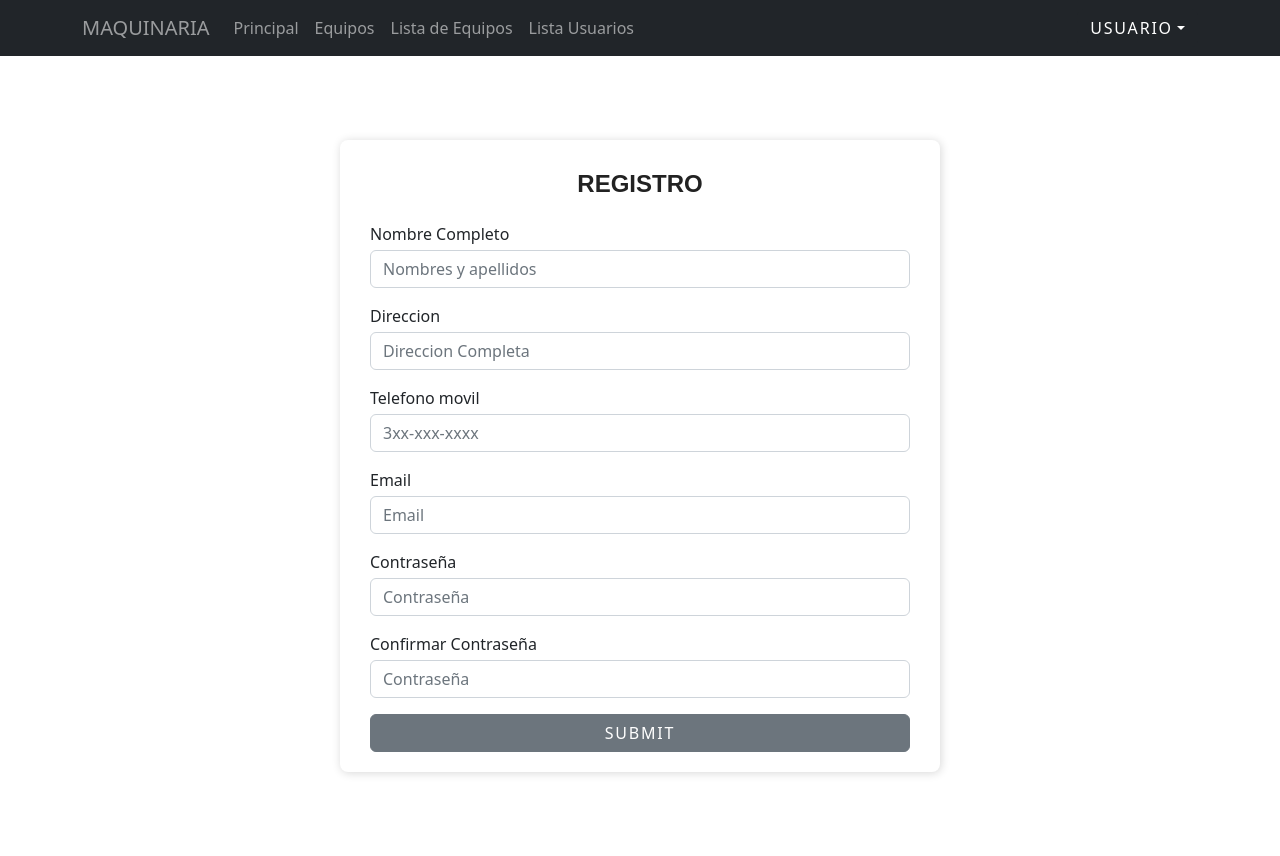
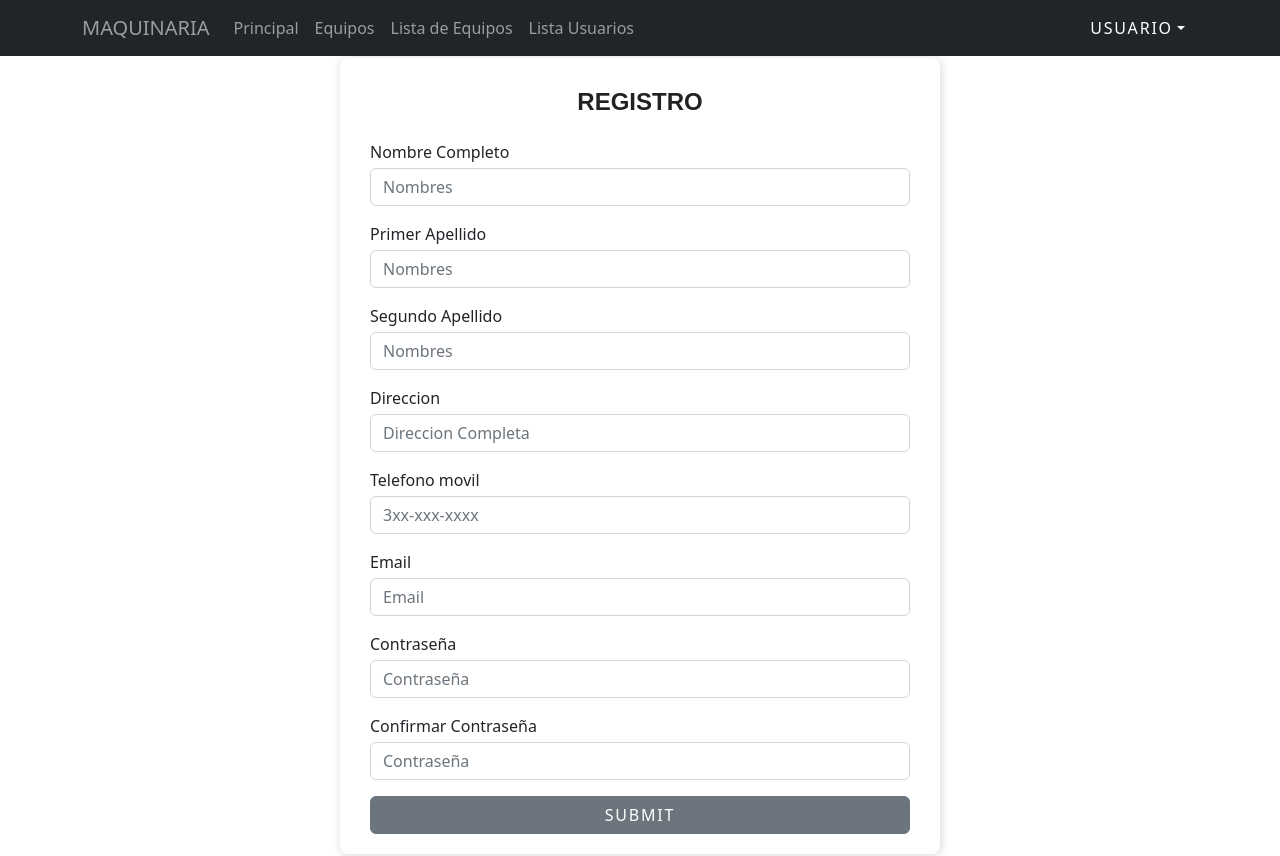
Before and after one commit to bryanstithquintero/Proyecto-Ciclo-4, a React (Create React App) app in the folder alquiler-maquinaria/: page /Register in a window 1280 px wide. Built offline with nearby package versions, Linux system fonts and the light colour scheme.

Commit message:
conexion con back

```diff
--- a/alquiler-maquinaria/src/App.js
+++ b/alquiler-maquinaria/src/App.js
@@ -1,4 +1,3 @@
-
 import "./components/login/login.css";
 import Login from "./components/login/login";
 import Register from "./components/register/Register";
@@ -7,6 +6,7 @@ import Home from "./components/home/Home";
 import Equipos from "./components/equipos/Equipos";
 import ListaEquipos from "./components/equipos/ListaEquipos";
 import Usuarios from "./components/Usuario/ListaUsuario";
+import EditarUsuario from "./components/Usuario/EditarUsuario"
 
 
 import { BrowserRouter, Route, Routes } from "react-router-dom";
@@ -24,6 +24,7 @@ function App() {
           <Route path="/Equipos" element={<Equipos />} />
           <Route path="/ListaEquipos" element={<ListaEquipos />} />
           <Route path="/Usuarios" element={<Usuarios />} />
+          <Route path="/EditarUsuario" element={<EditarUsuario />} />
         </Routes>
       </BrowserRouter>
     </div>
--- a/alquiler-maquinaria/src/components/Usuario/EditarUsuario.js
+++ b/alquiler-maquinaria/src/components/Usuario/EditarUsuario.js
@@ -1,10 +1,13 @@
 import React, { Component } from 'react'
 
 export default class EditarUsuario extends Component {
+    constructor(props) {
+        super(props);
+    }
     render() {
         return (
             <div>
-
+                editar
             </div>
         )
     }
--- a/alquiler-maquinaria/src/components/Usuario/ListaUsuario.js
+++ b/alquiler-maquinaria/src/components/Usuario/ListaUsuario.js
@@ -1,10 +1,46 @@
+import axios from 'axios';
 import React, { Component } from 'react'
+import TablaUsuarios from './TablaUsuarios';
+import Table from "react-bootstrap/Table";
 
 export default class ListaUsuario extends Component {
+    constructor(props) {
+        super(props);
+        this.state = {
+            clientes: [],
+        };
+    }
+
+    componentDidMount() {
+        axios
+            .get('http://localhost:3001/clientes/')
+            .then((res) => {
+                this.setState({ clientes: res.data, })
+
+            })
+            .catch((error) => { console.log(error) })
+    }
+
+    DataTable() {
+        return this.state.clientes.map((res, i) => {
+            return <TablaUsuarios obj={res} key={i} />;
+        });
+    }
     render() {
         return (
-            <div>
-                lista de usuarios
+            <div className="table-wrapper">
+                <Table striped bordered hover>
+                    <thead>
+                        <tr>
+                            <th>Nombre</th>
+                            <th>Apellidos</th>
+                            <th>Telefono</th>
+                            <th>Mail</th>
+                            <th>Direccion</th>
+                        </tr>
+                    </thead>
+                    <tbody>{this.DataTable()}</tbody>
+                </Table>
             </div>
         )
     }
--- a/alquiler-maquinaria/src/components/Usuario/TablaUsuarios.js
+++ b/alquiler-maquinaria/src/components/Usuario/TablaUsuarios.js
@@ -1,11 +1,44 @@
 import React, { Component } from 'react'
+import axios from 'axios';
+import { Link } from 'react-router-dom';
+import Button from "react-bootstrap/Button";
 
 export default class TablaUsuarios extends Component {
+    constructor(props) {
+        super(props);
+        this.deleteCliente = this.deleteCliente.bind(this);
+    }
+
+    deleteCliente() {
+        axios
+            .delete("http://localhost.3001/clientes/" + this.props.obj._id)
+            .then((res) => {
+                console.log("Cliente borrado");
+                alert("Cliente borrado");
+                window.location.reload();
+            })
+            .catch((error) => {
+                console.log(error);
+            });
+    }
+
     render() {
         return (
-            <div>
-
-            </div>
+            <tr>
+                <td>{this.props.obj.nombre}</td>
+                <td>{this.props.obj.apellido_1 + " " + this.props.obj.apellido_2}</td>
+                <td>{this.props.obj.telefono}</td>
+                <td>{this.props.obj.mail}</td>
+                <td>{this.props.obj.direccion}</td>
+                <td>
+                    <Link to={'/EditarUsuario/' + this.props.obj._id}>
+                        <Button variant="success" size='sm'>Editar</Button>
+                    </Link>
+                    <Button onClick={this.deleteCliente} size="sm" variant='danger'>
+                        Borrar
+                    </Button>
+                </td>
+            </tr>
         )
     }
 }
--- a/alquiler-maquinaria/src/components/register/Register.js
+++ b/alquiler-maquinaria/src/components/register/Register.js
@@ -6,7 +6,9 @@ export default class Register extends Component {
     constructor(props) {
         super(props);
         this.state = {
-            nombreCompleto: '',
+            nombre: '',
+            apellido_1: '',
+            apellido_2: '',
             direccion: '',
             telefono: '',
             email: '',
@@ -16,7 +18,9 @@ export default class Register extends Component {
 
     registro() {
         axios.post(`${app}/usuarios/register`, {
-            nombreCompleto: this.state.nombreCompleto,
+            nombre: this.state.nombre,
+            apellido_1: this.state.apellido_1,
+            apellido_2: this.state.apellido_2,
             direccion: this.state.direccion,
             telefono: this.state.telefono,
             email: this.state.email,
@@ -38,8 +42,26 @@ export default class Register extends Component {
                             <input
                                 type="text"
                                 className="form-control mt-1"
-                                placeholder="Nombres y apellidos"
-                                onChange={(e) => this.setState({ nombreCompleto: e.target.value })}
+                                placeholder="Nombres"
+                                onChange={(e) => this.setState({ nombre: e.target.value })}
+                            />
+                        </div>
+                        <div className="form-group mt-3">
+                            <label>Primer Apellido </label>
+                            <input
+                                type="text"
+                                className="form-control mt-1"
+                                placeholder="Nombres"
+                                onChange={(e) => this.setState({ apellido_1: e.target.value })}
+                            />
+                        </div>
+                        <div className="form-group mt-3">
+                            <label>Segundo Apellido </label>
+                            <input
+                                type="text"
+                                className="form-control mt-1"
+                                placeholder="Nombres"
+                                onChange={(e) => this.setState({ apellido_2: e.target.value })}
                             />
                         </div>
                         <div className="form-group mt-3">
```
Also changed, not shown: 1 other file (tests, documents, lock files or other folders).
